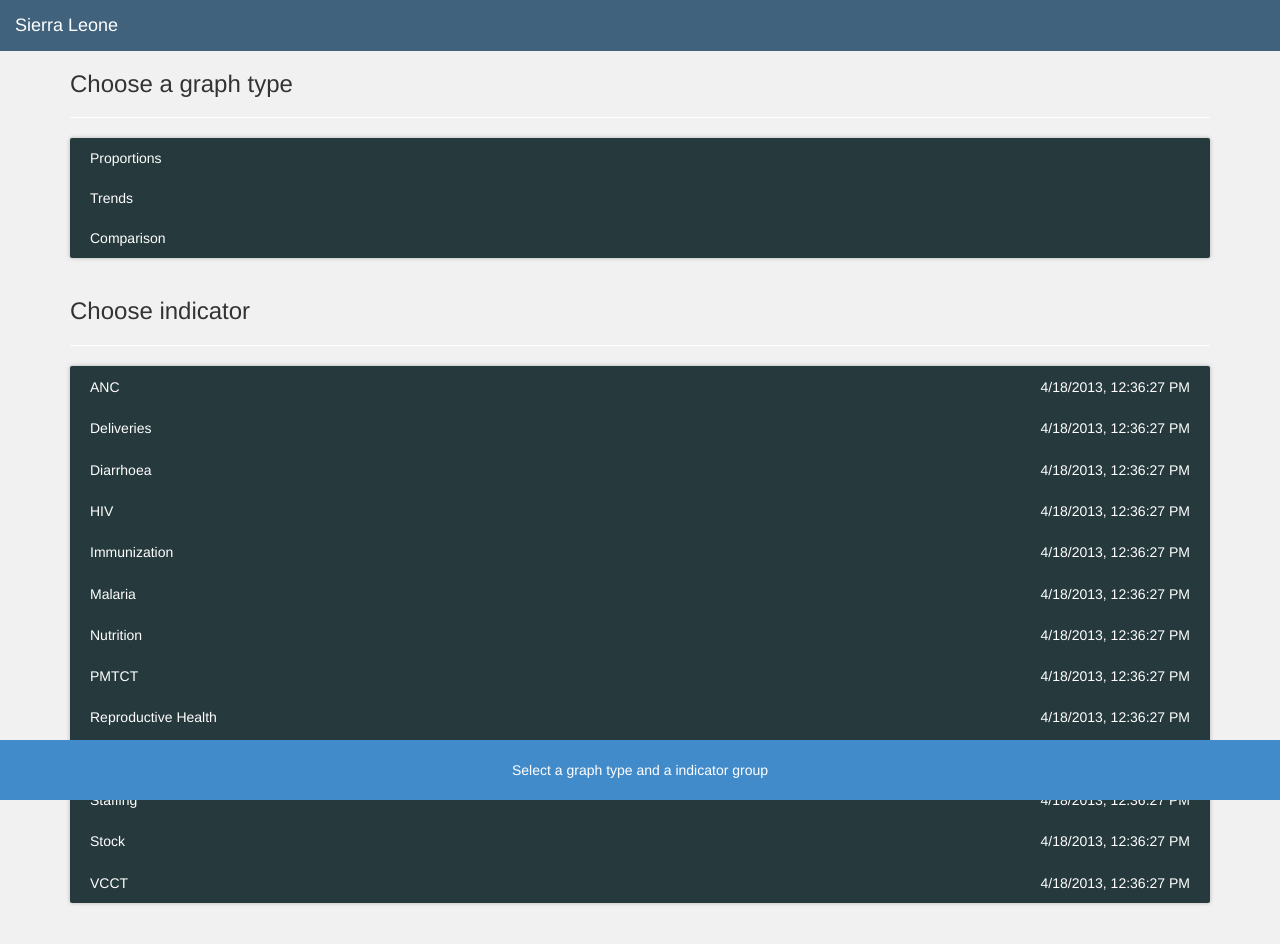
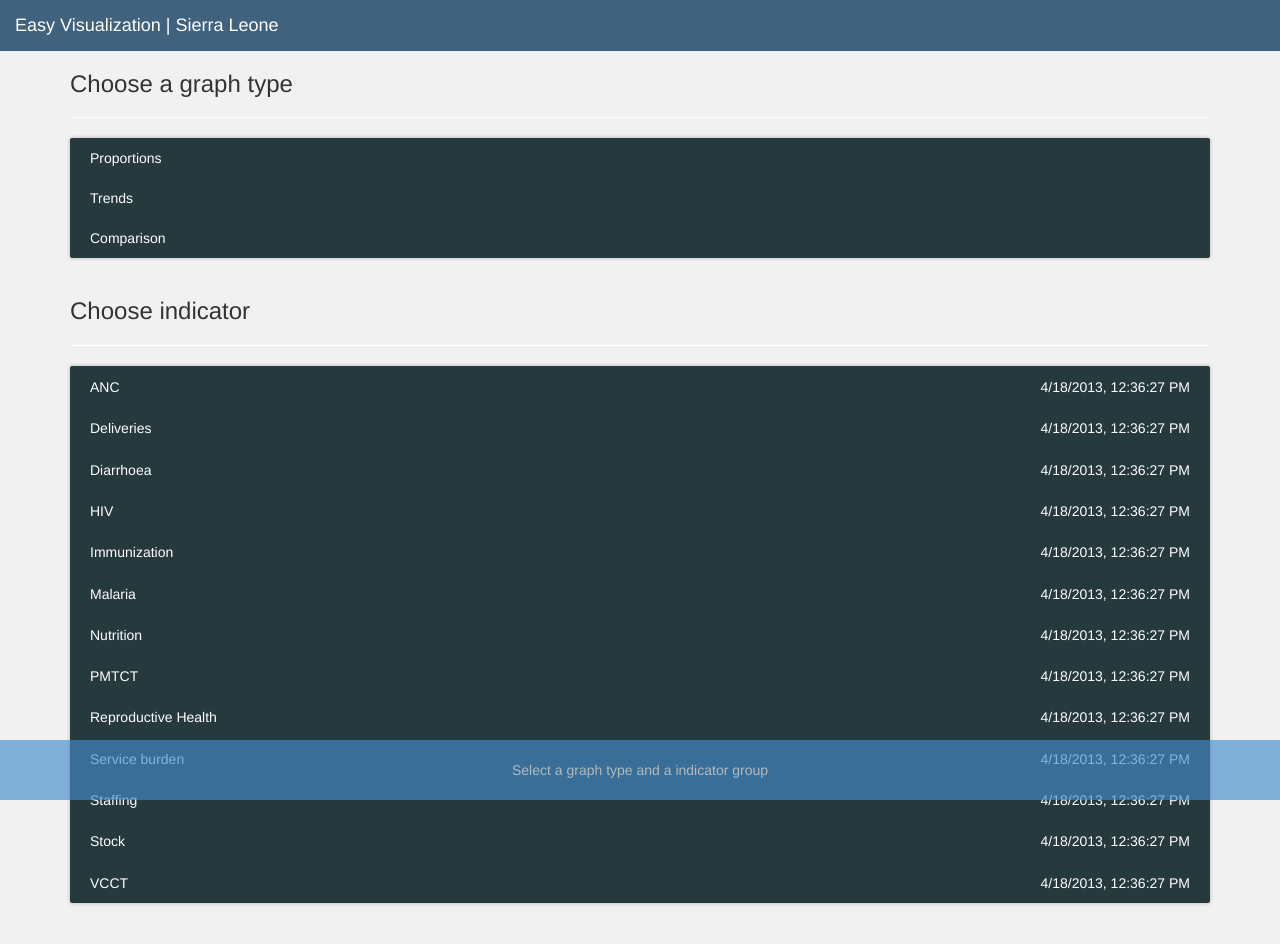
Before and after one commit to realmunk/raptor, a website: page index.html in a window 1280 px wide. Drawn offline with nearby package versions, Linux system fonts and the light colour scheme; files whose address does not match are found by name.

Commit message:
Fixed minor issues

```diff
--- a/assets/css/viz.css
+++ b/assets/css/viz.css
@@ -63,6 +63,10 @@ header h3 {
   color: white;
 }
 
+.navbar-dhis .navbar-brand span:before {
+  content: " | ";
+}
+
 #loveButton {
   position: fixed;
   bottom: 0;
@@ -75,3 +79,10 @@ header h3 {
   border: 0;
   border-radius: 0;
 }
+
+
+@media (max-width: 768px) {
+  .nv-bar text {
+    display: none;
+  }
+}
--- a/assets/src/Application.js
+++ b/assets/src/Application.js
@@ -58,7 +58,7 @@
 
     function drawUserData () {
       var $element = $("#title");
-      $element.find('.navbar-brand').text(user.location);
+      $element.find('.navbar-brand').append('<span>'+ user.location + '</span>');
     }
 
     function drawGraphTypes() {
@@ -141,17 +141,14 @@
       } else {
         if (!indicatorGroup && !graphType) {
           helpText = 'Select a graph type and a indicator group';
-          $triggerButton
-            .text(helpText);
         } else if (indicatorGroup) {
           helpText = 'Select a graph type';
-          $triggerButton
-            .text(helpText);
         } else {
           helpText = 'Select an indicator group';
-          $triggerButton
-            .text(helpText);
         }
+        $triggerButton
+          .addClass('disabled')
+          .text(helpText);
       }
     });
 
--- a/index.html
+++ b/index.html
@@ -15,7 +15,7 @@
   <body>
     <nav class="navbar navbar-dhis navbar-static-top" id="title" role="navigation">
       <div class="navbar-header">
-        <a class="navbar-brand" href="#/">DHIS2 Web Application</a>
+        <a class="navbar-brand" href="#/">Easy Visualization</a>
       </div>
     </nav>
     <div class="container">
```
